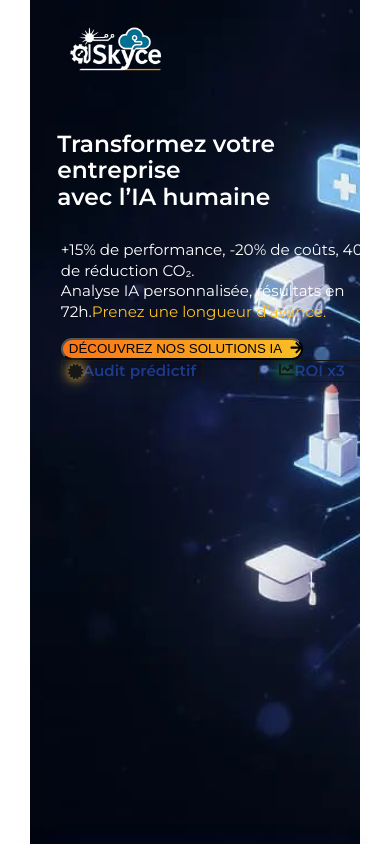
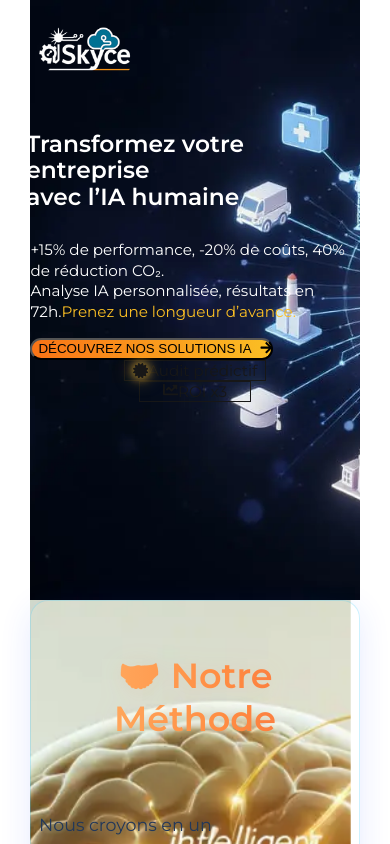
Before and after one commit to iSkyceman/landingSobre, a Next.js app: page / in a window 390 px wide. Shown: the top 844 px of the page. Built offline with nearby package versions, Linux system fonts and the light colour scheme.

Commit message:
fix(hero): améliorer la responsivité du HeaderHeroVariante1

```diff
--- a/src/components/hero/HeroHeaderVariante1.tsx
+++ b/src/components/hero/HeroHeaderVariante1.tsx
@@ -49,7 +49,7 @@ export default function HeaderHero() {
       ref={ref}
       onMouseMove={handleMouseMove}
       onMouseLeave={handleMouseLeave}
-      className="relative w-full h-screen overflow-hidden"
+      className="relative w-full min-h-[600px] md:h-screen overflow-hidden"
       style={{ cursor: "pointer" }}
     >
       {/* Image background */}
@@ -77,8 +77,7 @@ export default function HeaderHero() {
             animate={{ opacity: 1, y: 0, scale: 1, filter: "blur(0)" }}
             exit={{ opacity: 0, y: 20, scale: 0.9, filter: "blur(4px)" }}
             transition={{ duration: 0.8 }}
-            className="relative z-20 flex flex-col items-start w-full max-w-7xl px-4 sm:px-12 xl:px-24 py-5"
-            style={{ marginLeft: "max(3vw, 2rem)" }}
+            className="relative z-20 flex flex-col items-start w-full max-w-7xl px-4 sm:px-12 xl:px-24 py-5 mx-auto"
           >
             <motion.div
               initial={false}
@@ -151,16 +150,9 @@ export default function HeaderHero() {
               </motion.span>
             </motion.button>
 
-            <div className="flex flex-row items-start w-full max-w-3xl mt-12">
+            <div className="flex flex-col sm:flex-row items-center w-full max-w-3xl mt-12 gap-6">
               <motion.div
                 key="audit-predictif"
-                style={{
-                  position: "relative",
-                  zIndex: 9999,
-                  opacity: 1,
-                  visibility: "visible",
-                  marginRight: "3.5rem",
-                }}
                 initial={{ opacity: 1, x: 0, scale: 1 }}
                 animate={{ opacity: 1, x: 0, scale: 1 }}
                 transition={{ delay: 0, duration: 0 }}
@@ -170,36 +162,17 @@ export default function HeaderHero() {
                 <FaCertificate
                   className="text-orange-400 text-2xl"
                   style={{
-                    position: "relative",
-                    zIndex: 10000,
-                    opacity: 1,
-                    visibility: "visible",
                     filter:
                       "drop-shadow(0 0 5px rgba(251, 191, 54, 0.8)) drop-shadow(0 0 8px rgba(251, 191, 54, 0.5))",
                   }}
                 />
-
-                <span
-                  style={{
-                    fontWeight: 600,
-                    fontSize: "clamp(1rem, 2.5vw, 1.4rem)",
-                    lineHeight: 1.35,
-                    color: "#1e3a8a",
-                    textShadow: "0 0 6px rgba(0,0,0,0.4)",
-                  }}
-                >
+                <span className="font-semibold text-[clamp(1rem,2.5vw,1.4rem)] leading-tight text-blue-900 drop-shadow-md">
                   Audit prédictif
                 </span>
               </motion.div>
 
               <motion.div
                 key="roi-x3"
-                style={{
-                  position: "relative",
-                  zIndex: 9999,
-                  opacity: 1,
-                  visibility: "visible",
-                }}
                 initial={{ opacity: 0, x: 30, scale: 0.96 }}
                 animate={{ opacity: 1, x: 0, scale: 1 }}
                 transition={{ delay: 0.5, duration: 0.5, ease: "easeOut" }}
@@ -212,27 +185,9 @@ export default function HeaderHero() {
                   transition={{ delay: 0.6, duration: 0.4, type: "spring" }}
                   style={{ textShadow: "0 0 6px rgba(0,0,0,0.4)" }}
                 >
-                  <FaChartLine
-                    className="text-green-500 text-2xl"
-                    style={{
-                      position: "relative",
-                      zIndex: 10000,
-                      opacity: 1,
-                      visibility: "visible",
-                      filter:
-                        "drop-shadow(0 0 5px rgba(34, 197, 94, 0.8)) drop-shadow(0 0 8px rgba(34, 197, 94, 0.5))",
-                    }}
-                  />
+                  <FaChartLine className="text-green-500 text-2xl" />
                 </motion.span>
-                <span
-                  style={{
-                    fontWeight: 600,
-                    fontSize: "clamp(1rem, 2.5vw, 1.4rem)",
-                    lineHeight: 1.35,
-                    color: "#1e3a8a",
-                    textShadow: "0 0 6px rgba(0,0,0,0.4)",
-                  }}
-                >
+                <span className="font-semibold text-[clamp(1rem,2.5vw,1.4rem)] leading-tight text-blue-900 drop-shadow-md">
                   ROI x3
                 </span>
               </motion.div>
```
